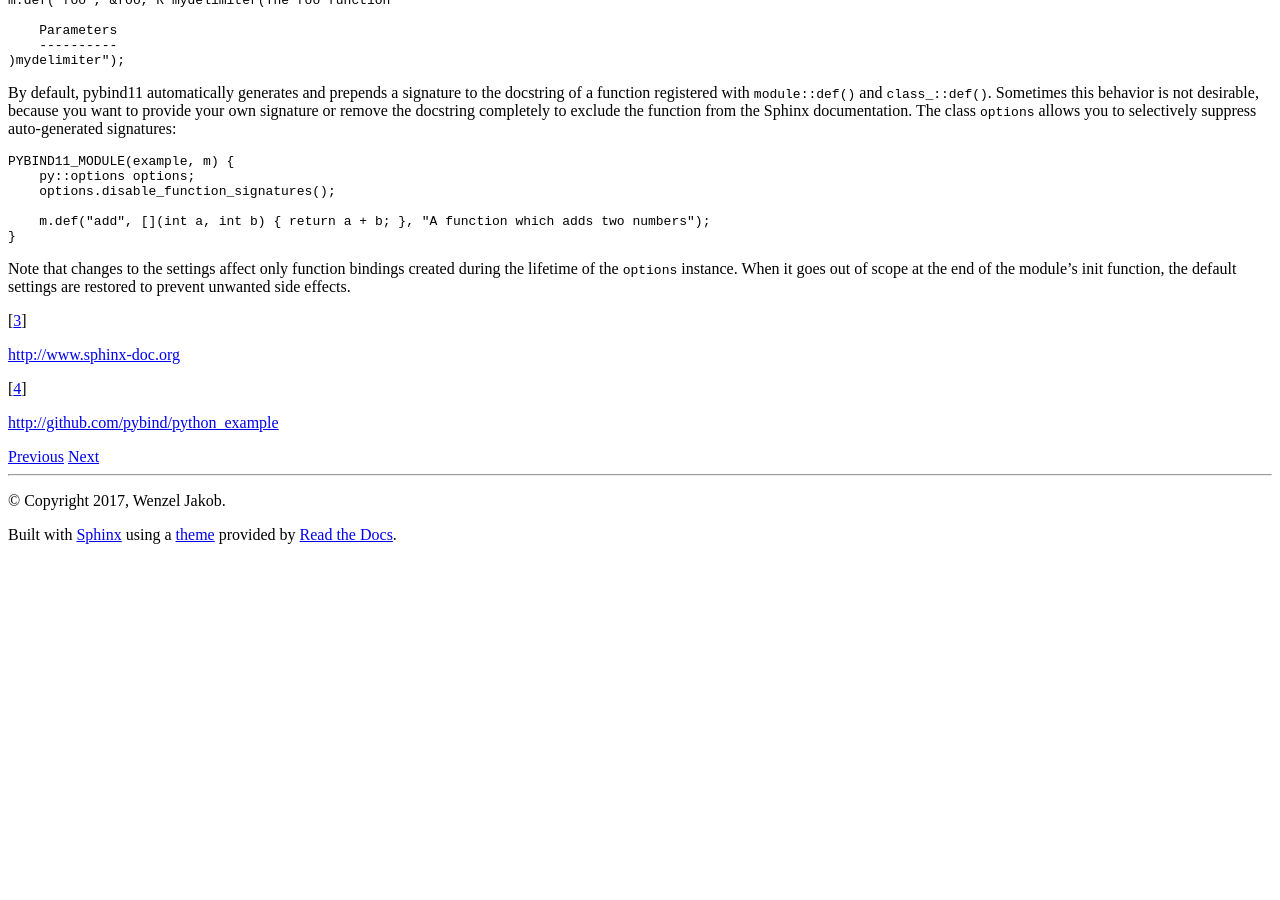
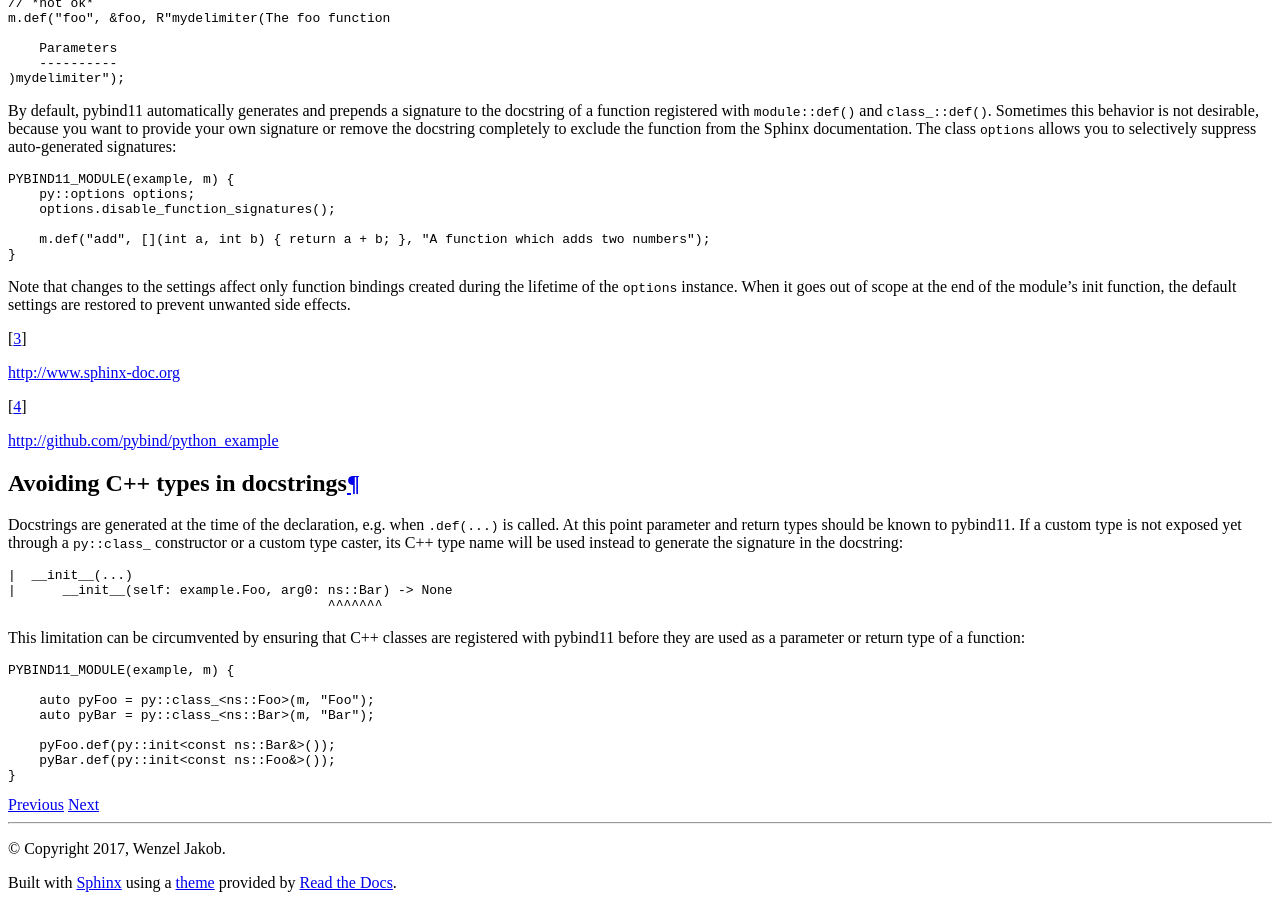
Before and after one commit to pybind/pybind11, a Sphinx documentation site: the page built from docs/advanced/misc.rst, in a window 1280 px wide and 900 px high, scrolled down 4089 px. Built offline with Sphinx 7.4.7 and the Read the Docs theme 2.0.0, drawn with Linux system fonts in a browser that asks for light colours; before the commit the page ends 4641 px from its top, so only the background shows below that; some of the changed text lies outside the part shown.

Commit message:
[DOC] avoid C++ types in docstrings (#2441)
* doc: avoid C++ types in docstrings

* A bit of rewording

* Another bit of rewording

* Third rewording

```diff
--- a/docs/advanced/misc.rst
+++ b/docs/advanced/misc.rst
@@ -304,3 +304,34 @@ the default settings are restored to prevent unwanted side effects.
 
 .. [#f4] http://www.sphinx-doc.org
 .. [#f5] http://github.com/pybind/python_example
+
+.. _avoiding-cpp-types-in-docstrings:
+
+Avoiding C++ types in docstrings
+================================
+
+Docstrings are generated at the time of the declaration, e.g. when ``.def(...)`` is called.
+At this point parameter and return types should be known to pybind11.
+If a custom type is not exposed yet through a ``py::class_`` constructor or a custom type caster,
+its C++ type name will be used instead to generate the signature in the docstring:
+
+.. code-block:: text
+
+     |  __init__(...)
+     |      __init__(self: example.Foo, arg0: ns::Bar) -> None
+                                              ^^^^^^^
+
+
+This limitation can be circumvented by ensuring that C++ classes are registered with pybind11
+before they are used as a parameter or return type of a function:
+
+.. code-block:: cpp
+
+    PYBIND11_MODULE(example, m) {
+
+        auto pyFoo = py::class_<ns::Foo>(m, "Foo");
+        auto pyBar = py::class_<ns::Bar>(m, "Bar");
+
+        pyFoo.def(py::init<const ns::Bar&>());
+        pyBar.def(py::init<const ns::Foo&>());
+    }
```
